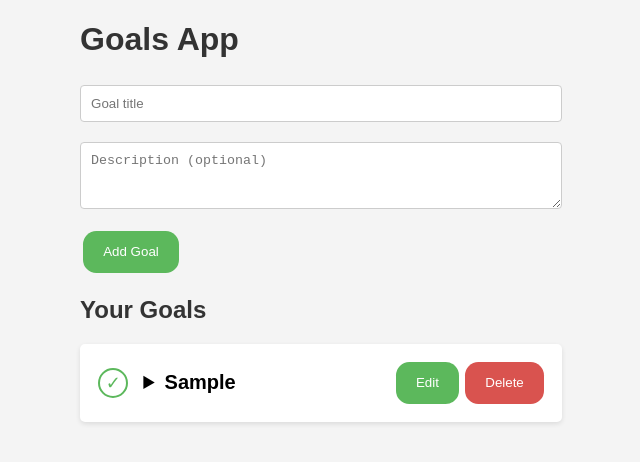
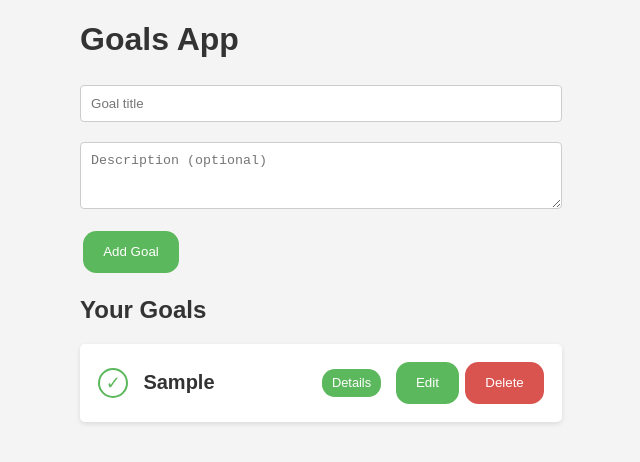
Before and after one commit to benjibyte/goalsapp, a React (Vite) app in the folder goals-app/: page / in a window 1280 px wide. Both pictures are taken after typing "Sample", "Sample" into the empty fields and a click on the button "Add Goal". Shown: the top 462 px of the page, without its empty margins (311-951 px from the left). Built offline with nearby package versions, Linux system fonts and the light colour scheme.

Commit message:
Created a pop up for descriptions so creating new goals doesn't shift the flex display layout

```diff
--- a/goals-app/src/components/GoalForm.jsx
+++ b/goals-app/src/components/GoalForm.jsx
@@ -31,7 +31,7 @@ const GoalForm = ({ onAddGoal }) => {
         onChange={(event) => setDescription(event.target.value)}
         placeholder="Description (optional)"
         aria-label="Goal description"
-        rows="3"
+        rows={3}
       />
       <button type="submit">Add Goal</button>
       {error && <p className="error">{error}</p>}
--- a/goals-app/src/components/GoalItem.jsx
+++ b/goals-app/src/components/GoalItem.jsx
@@ -5,6 +5,7 @@ const GoalItem = ({ goal, onEdit, onDelete, onToggle }) => {
   const [draft, setDraft] = useState(goal.title);
   const [draftDescription, setDraftDescription] = useState(goal.description || '');
   const [isEditing, setIsEditing] = useState(false);
+  const [isDescriptionOpen, setIsDescriptionOpen] = useState(false);
 
   const handleSave = () => {
     onEdit(goal.id, draft, draftDescription);
@@ -50,12 +51,29 @@ const GoalItem = ({ goal, onEdit, onDelete, onToggle }) => {
         </>
       ) : (
         <>
-          <details className="goal-details">
-            <summary className={`goal-title${titleLengthClass}`} title={goal.title}>
-              {goal.title}
-            </summary>
-            {goal.description && <p className="goal-description">{goal.description}</p>}
-          </details>
+          <div className="goal-details">
+            <div className="goal-title-row">
+              <h3 className={`goal-title${titleLengthClass}`} title={goal.title}>
+                {goal.title}
+              </h3>
+              {goal.description && (
+                <button
+                  className="description-toggle"
+                  type="button"
+                  onClick={() => setIsDescriptionOpen(isOpen => !isOpen)}
+                  aria-expanded={isDescriptionOpen}
+                  aria-label={`${isDescriptionOpen ? 'Hide' : 'Show'} description for ${goal.title}`}
+                >
+                  {isDescriptionOpen ? 'Hide' : 'Details'}
+                </button>
+              )}
+            </div>
+            {isDescriptionOpen && goal.description && (
+              <div className="goal-description-card" role="region">
+                {goal.description}
+              </div>
+            )}
+          </div>
           <div className="goal-item-actions">
             <button onClick={() => setIsEditing(true)}>Edit</button>
             <button onClick={() => onDelete(goal.id)} id="delete-button">
--- a/goals-app/src/index.css
+++ b/goals-app/src/index.css
@@ -87,9 +87,12 @@ textarea {
 }
 
 .goal-item {
+  position: relative;
   display: flex;
   align-items: center;
   gap: 0.75rem;
+  width: 100%;
+  max-width: 100%;
   min-width: 0;
 
   padding: 0.9375rem;
@@ -111,17 +114,26 @@ textarea {
 }
 
 .goal-details {
-  flex: 1 1 auto;
+  flex: 1 1 0%;
+  width: auto;
+  max-width: 100%;
+  min-width: 0;
+  position: relative;
+}
+
+.goal-title-row {
+  display: flex;
+  align-items: center;
+  gap: 0.5rem;
+  max-width: 100%;
   min-width: 0;
 }
 
-.goal-details summary {
-  cursor: pointer;
+.goal-title {
+  flex: 1 1 auto;
+  min-width: 0;
+  margin: 0;
   font-size: 1.25rem;
-  font-weight: bold;
-}
-
-.goal-title {
   overflow: hidden;
   overflow-wrap: anywhere;
 }
@@ -146,11 +158,29 @@ textarea {
   min-width: 0;
 }
 
-.goal-description {
-  margin: 0.5rem 0 0;
+.description-toggle {
+  flex: 0 0 auto;
+  padding: 0.5em 0.75em;
+  margin: 0;
+  font-size: 0.8rem;
+}
+
+.goal-description-card {
+  position: absolute;
+  top: calc(100% + 0.5rem);
+  left: 0;
+  z-index: 2;
+  width: min(28rem, calc(100vw - 2rem));
+  max-width: calc(100vw - 2rem);
+  padding: 0.75rem;
+  border: 0.0625rem solid var(--color-border);
+  border-radius: 0.3125rem;
+  box-shadow: 0 0.125rem 0.3125rem var(--color-shadow);
+  background: var(--color-surface);
   font-size: 0.9rem;
   line-height: 1.4;
   overflow-wrap: anywhere;
+  word-break: break-word;
 }
 
 .goal-edit-fields {
```
Also changed, not shown: 8 other files (tests, documents, lock files or other folders).
